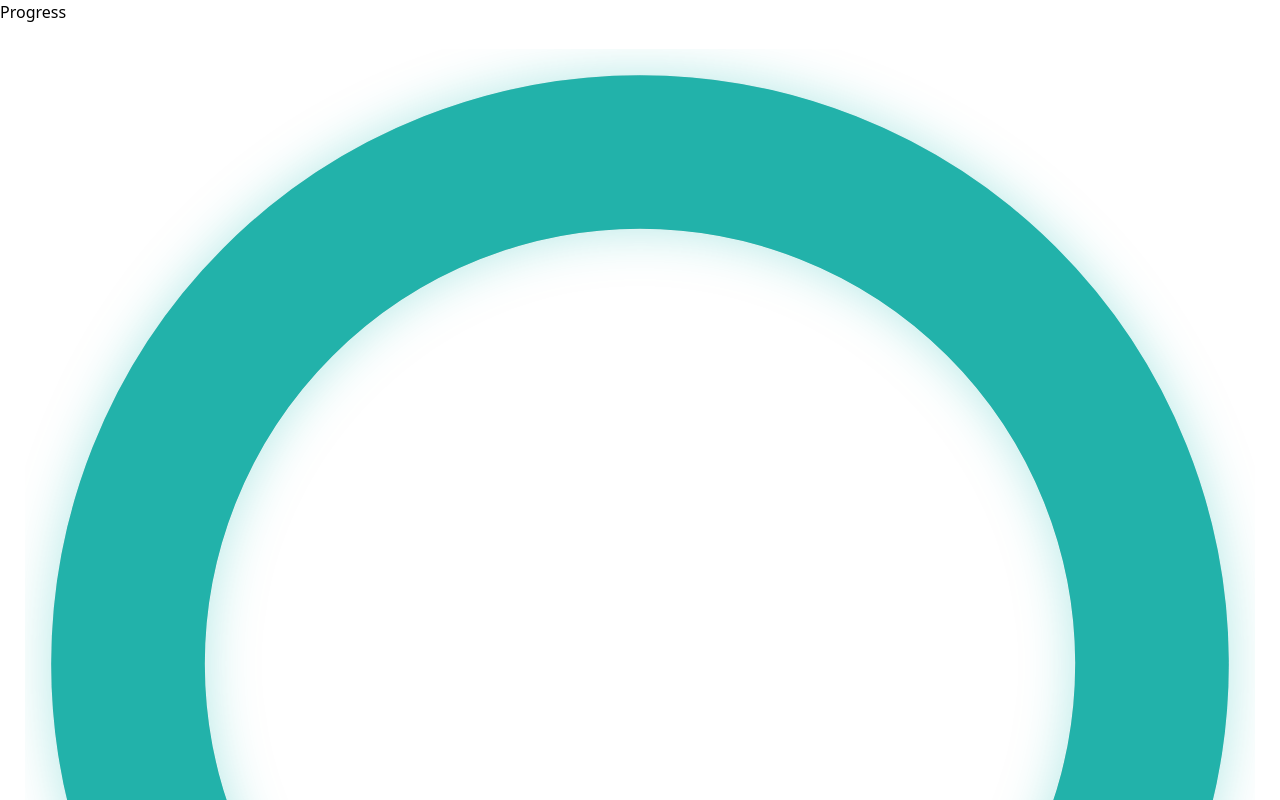
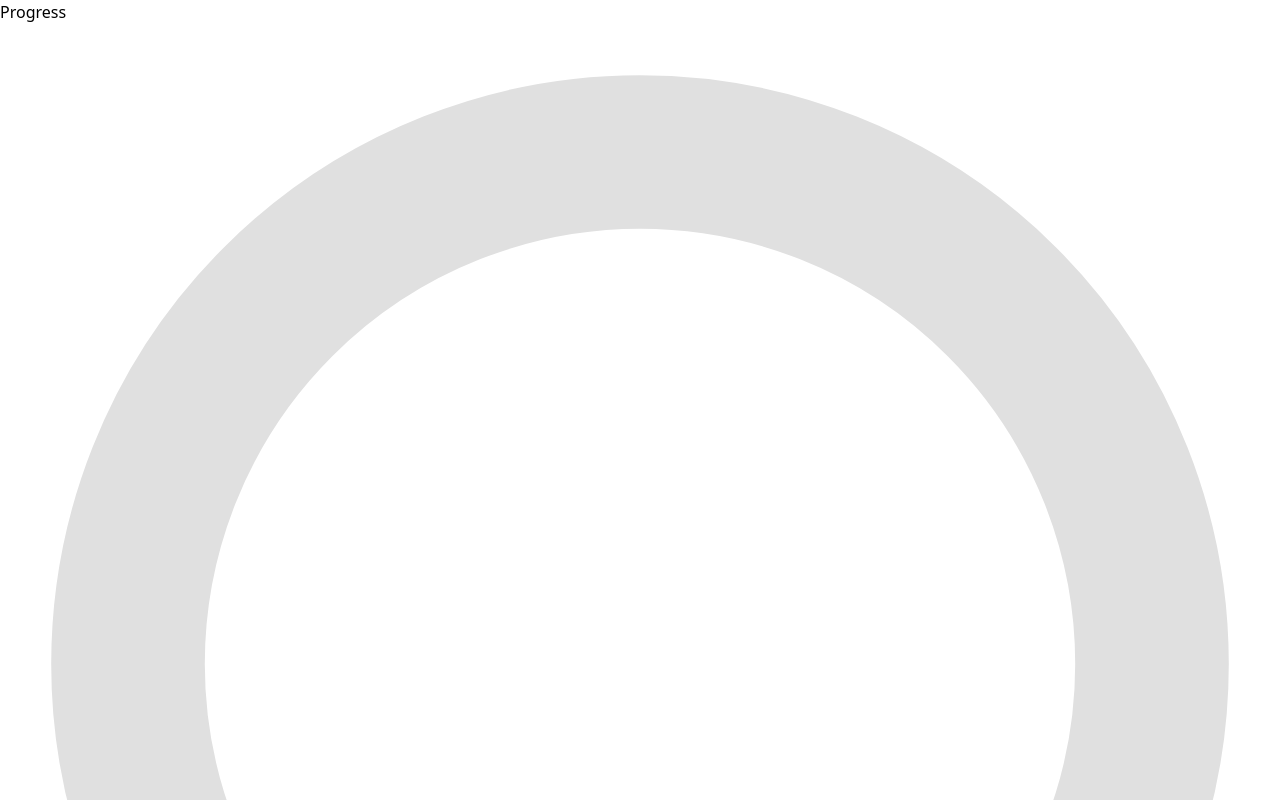
Before and after one commit to WebWithRathor/todo-list, a React (Vite) app: page / in a window 1280 px wide. Shown: the top 800 px of the page. Built offline with nearby package versions, Linux system fonts and the light colour scheme.

Commit message:
few update

```diff
--- a/src/App.jsx
+++ b/src/App.jsx
@@ -43,7 +43,7 @@ const App = () => {
                   <feDropShadow dx="0" dy="0" stdDeviation="2" floodColor="lightseagreen" floodOpacity="0.3" />
                 </filter>
                 <circle r="40"  cx='50' cy='50' fill="transparent" stroke="#e0e0e0" strokeWidth="12px"></circle>
-                <circle r="40" cx='50' cy='50' fill="transparent" stroke="lightseagreen" strokeWidth="12px" strokeLinecap="round" strokeDasharray="251.1px" filter="url(#drop-shadow)" strokeDashoffset={`${251.1 * ((100 - (tasks.filter((e) => e.complete).length / tasks.length) * 100) / 100)}px`}></circle>
+                <circle hidden={tasks.length === 0 ? 'hidden':null} r="40" cx='50' cy='50' fill="transparent" stroke="lightseagreen" strokeWidth="12px" strokeLinecap="round" strokeDasharray="251.1px" filter="url(#drop-shadow)" strokeDashoffset={`${251.1 * ((100 - (tasks.filter((e) => e.complete).length / tasks.length) * 100) / 100)}px`}></circle>
               </svg>
               <h1 className='text-2xl font-medium text-white'>{tasks.filter((e) => e.complete).length
               }/{tasks.length}</h1>
```
